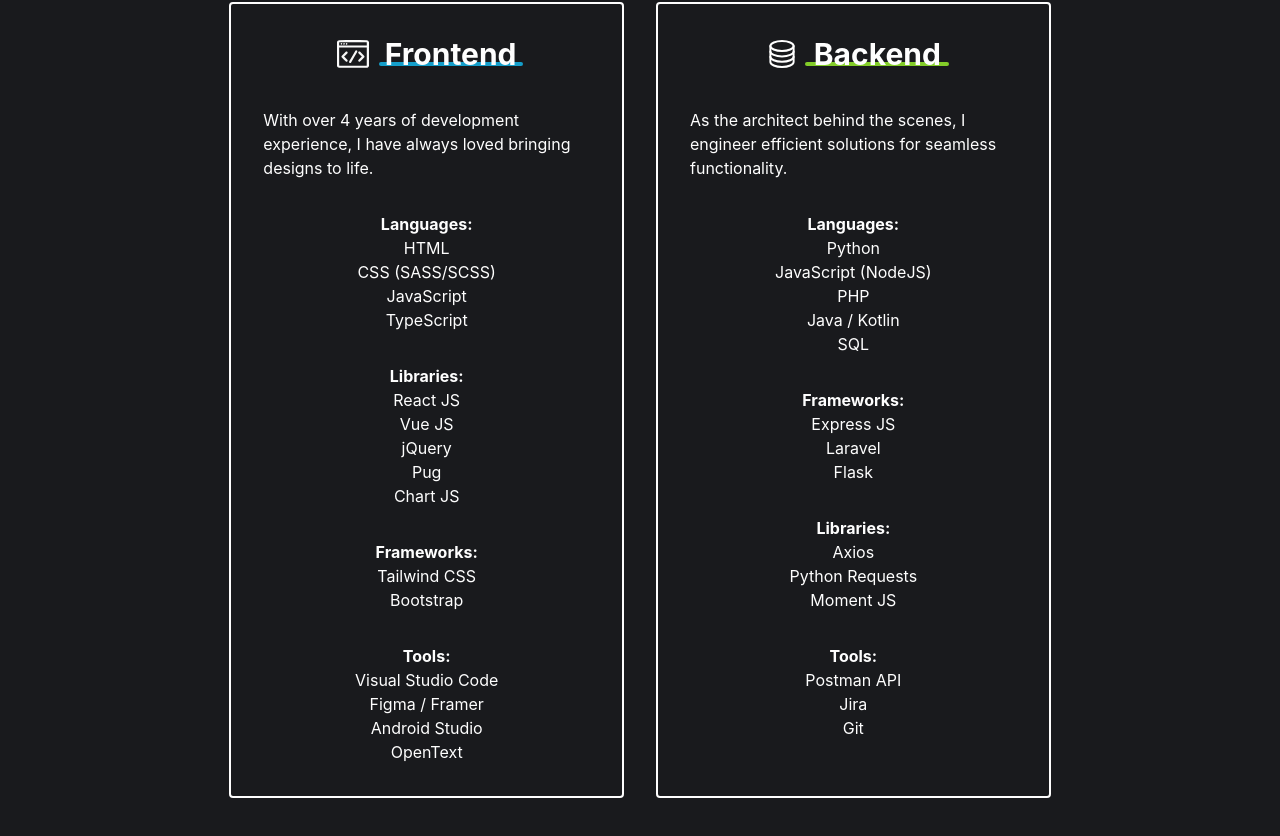
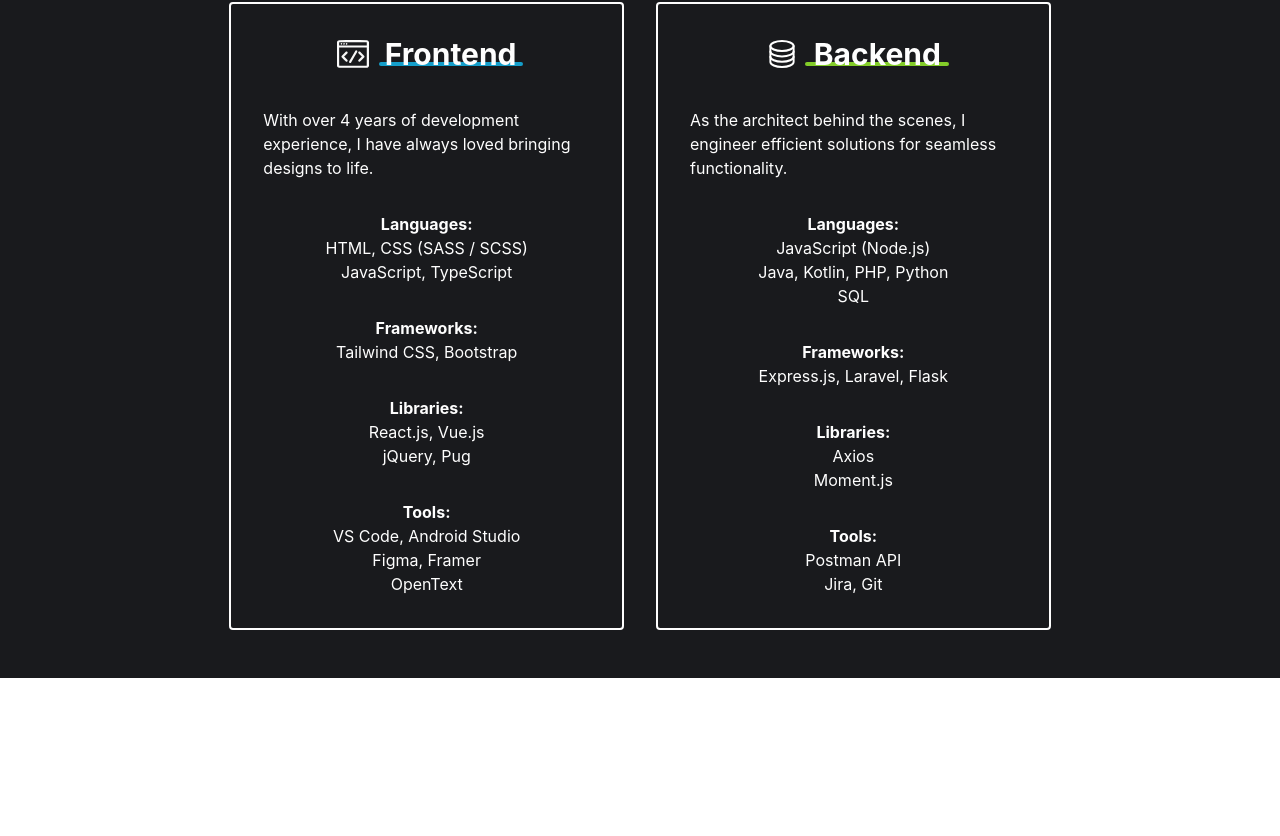
Before and after one commit to FattahSalleh/fattahsalleh.github.io, a React (Create React App) app in the folder fattah-portfolio/: page / in a window 1280 px wide. Shown: the part 1078-1914 px from the top of the page. After the commit the page ends 1756 px from the top, so only its background shows below. Built offline with nearby package versions, Linux system fonts and the light colour scheme.

Commit message:
chore: update data for exp table

```diff
--- a/fattah-portfolio/src/components/App/App.tsx
+++ b/fattah-portfolio/src/components/App/App.tsx
@@ -28,30 +28,19 @@ function App() {
 		subItems: [
 			{
 				title: "Languages",
-				list: ["HTML", "CSS (SASS/SCSS)", "JavaScript", "TypeScript"],
+				list: ["HTML, CSS (SASS / SCSS)", "JavaScript, TypeScript"],
+			},
+			{
+				title: "Frameworks",
+				list: ["Tailwind CSS, Bootstrap"],
 			},
 			{
 				title: "Libraries",
-				list: [
-					"React JS",
-					"Vue JS",
-					"jQuery",
-					"Pug",
-					"Chart JS",
-				],
-			},
-			{
-				title: "Frameworks",
-				list: ["Tailwind CSS", "Bootstrap"],
+				list: ["React.js, Vue.js", "jQuery, Pug"],
 			},
 			{
 				title: "Tools",
-				list: [
-					"Visual Studio Code",
-          "Figma / Framer",
-          "Android Studio",
-          "OpenText"
-				],
+				list: ["VS Code, Android Studio", "Figma, Framer", "OpenText"],
 			},
 		],
 	};
@@ -66,24 +55,22 @@ function App() {
 			{
 				title: "Languages",
 				list: [
-					"Python",
-					"JavaScript (NodeJS)",
-					"PHP",
-					"Java / Kotlin",
+					"JavaScript (Node.js)",
+					"Java, Kotlin, PHP, Python",
 					"SQL",
 				],
 			},
 			{
 				title: "Frameworks",
-				list: ["Express JS", "Laravel", "Flask"],
+				list: ["Express.js, Laravel, Flask"],
 			},
 			{
 				title: "Libraries",
-				list: ["Axios", "Python Requests", "Moment JS"],
+				list: ["Axios", "Moment.js"],
 			},
 			{
 				title: "Tools",
-				list: ["Postman API", "Jira", "Git"],
+				list: ["Postman API", "Jira, Git"],
 			},
 		],
 	};
```
